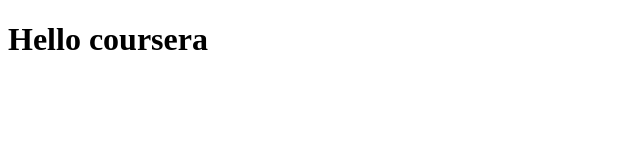
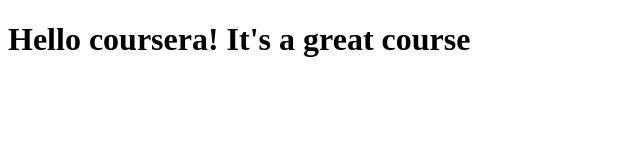
Before and after one commit to std156434/coursera-test, a plain HTML site: page index.html in a window 1280 px wide. Shown: the whole page, without its empty margins (0-640 px from the left). Drawn offline with Linux system fonts and the light colour scheme.

Commit message:
small addition to our page content

```diff
--- a/index.html
+++ b/index.html
@@ -6,6 +6,6 @@
 	<title>Hello Coursera!</title>
 </head>
 <body>
-<h1>Hello coursera</h1>
+<h1>Hello coursera! It's a great course</h1>
 </body>
 </html>
```
